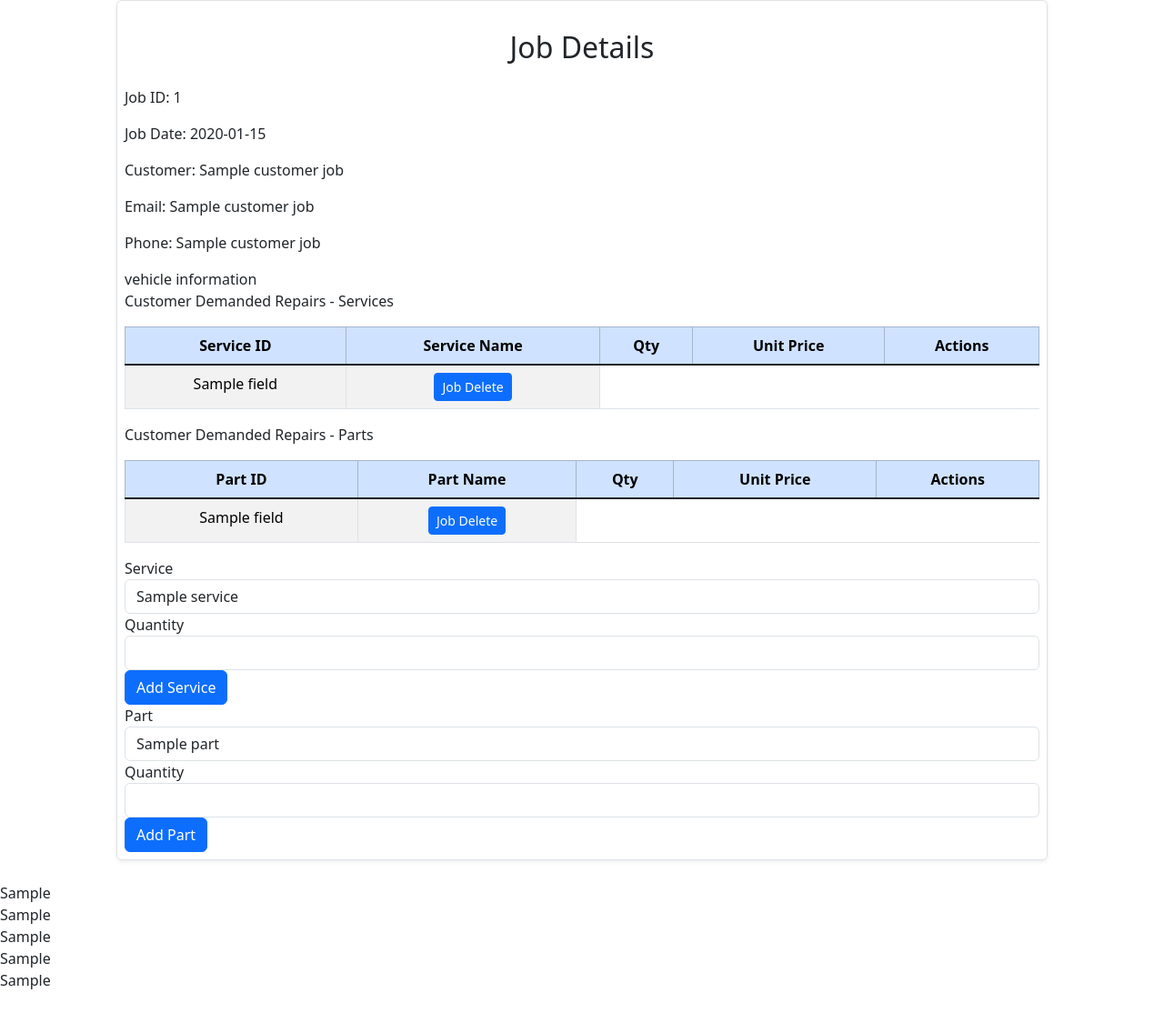
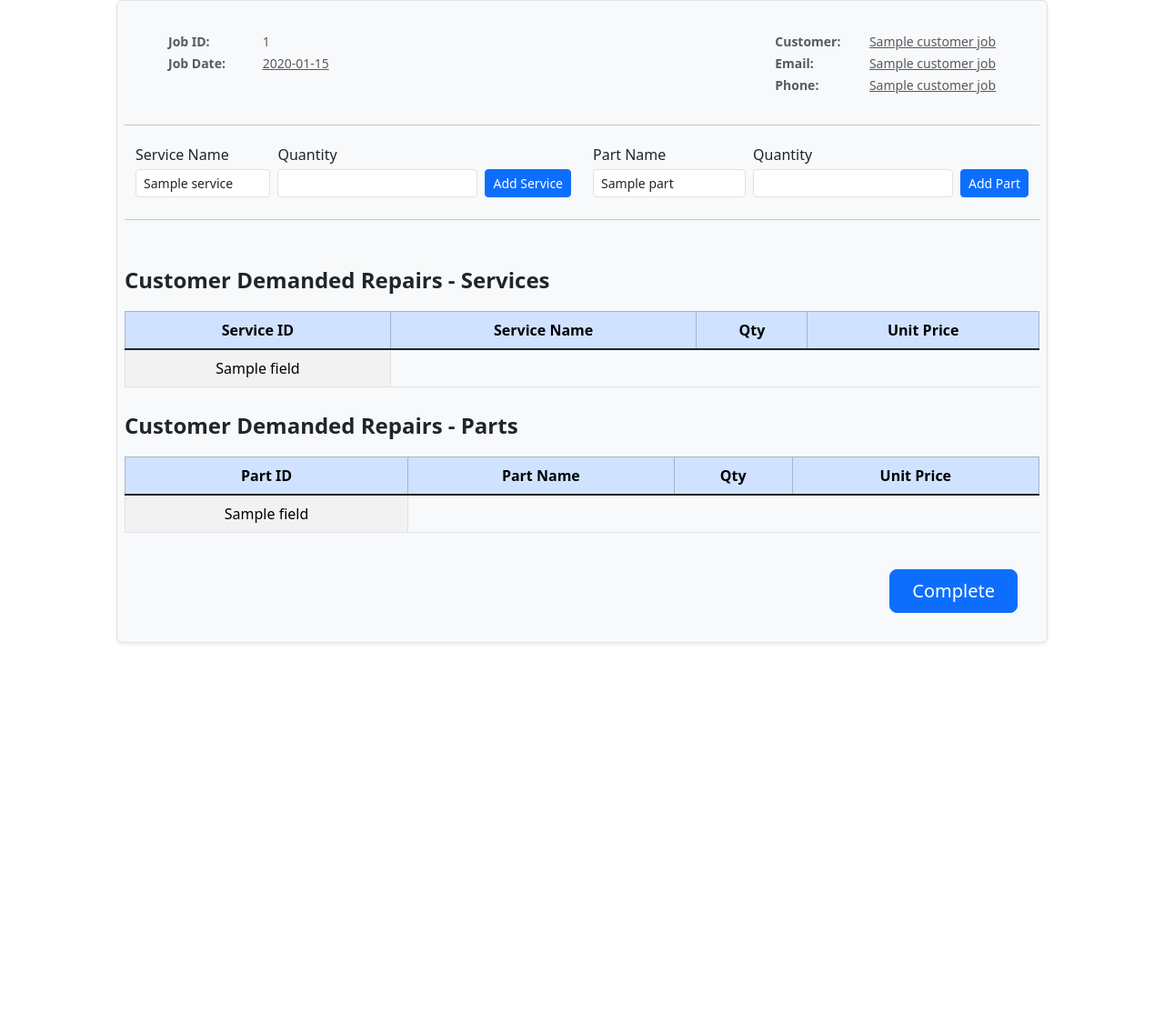
Before and after one commit to Zilin-Li/SelwynRepairSys-Python-V2, a Flask app: template templates/jobdetail.html in a window 1280 px wide. Shown: the part 86-1200 px from the top of the page at 91% size. After the commit the page ends 794 px from the top, so only its background shows below. Run offline with Flask 3, Linux system fonts and the light colour scheme; the template is opened without the code that fills it: most values are stand-ins (such as "Sample title", 1, 10 or a date in 2020).

Commit message:
finished the main functions of jobdetail page

```diff
--- a/app.py
+++ b/app.py
@@ -3,7 +3,8 @@ from flask import render_template
 from flask import request
 from flask import redirect
 from flask import url_for
-from flask import flash
+from decimal import Decimal
+
 import re
 from datetime import datetime
 import mysql.connector
@@ -125,13 +126,20 @@ def jobdetail(job_id):
 
     connection.execute(parts_query)
     parts_list = connection.fetchall()
+    # Additionally, get the service_total and part_total from the query parameters if they exist.
+    service_total = request.args.get('service_total', 0)
+    part_total = request.args.get('part_total', 0)
+
 
     return render_template("jobdetail.html",customer_job=customer_job_info, \
-        services_qty=service_qty_info, parts_qty=part_qty_info, \
-        service_list =services_list,  part_list =parts_list, datetime=datetime)
+            services_qty=service_qty_info, parts_qty=part_qty_info, \
+            service_list =services_list,  part_list =parts_list, datetime=datetime, \
+            service_total=service_total , \
+            part_total=part_total
+            )
 
-# Used to add a service to a specific job
-@app.route('/add_service_to_job/<int:job_id>', methods=['POST'])
+# Used to add service to a specific job
+@app.route('/currentjobs/jobdetail/add_service_to_job/<int:job_id>', methods=['POST'])
 def add_service_to_job(job_id):
     service_id = int(request.form['service_id'])
     quantity = int(request.form['addqty'])
@@ -145,16 +153,20 @@ def add_service_to_job(job_id):
         connection.execute("""UPDATE job_service SET qty = %s
                               WHERE job_id = %s AND service_id = %s""",
                               (new_qty, job_id, service_id))
+
     else:
         connection.execute("""INSERT INTO job_service (job_id, service_id, qty)
                               VALUES (%s, %s, %s)""",
                               (job_id, service_id, quantity))
     connection.fetchall()
+    new_qty = 0
+    quantity= 0
     return redirect(url_for('jobdetail', job_id=job_id))
 
+# Used to add part to a specific job
+@app.route('/currentjobs/jobdetail/add_part_to_job/<int:job_id>', methods=['POST'])
+def add_part_to_job(job_id):
 
-@app.route('/add_part_to_job/<int:job_id>', methods=['POST'])
-def add_part_to_job(job_id):
     part_id = int(request.form['part_id'])
     part_quantity = int(request.form['addqty'])
     connection = getCursor()
@@ -167,14 +179,75 @@ def add_part_to_job(job_id):
         connection.execute("""UPDATE job_part SET qty = %s
                               WHERE job_id = %s AND part_id = %s""",
                               (new_qty, job_id, part_id))
+
     else:
         connection.execute("""INSERT INTO job_part (job_id, part_id, qty)
                               VALUES (%s, %s, %s)""",
                               (job_id, part_id, part_quantity))
     connection.fetchall()
+    new_qty = 0
+    part_quantity =0
     return redirect(url_for('jobdetail', job_id=job_id))
 
 
+@app.route("/currentjobs/jobdetail/complete_job/<int:job_id>")
+
+def complete_job(job_id):
+    # Step 1: Calculate service and part totals.
+    service_total, part_total = calculate_totals(job_id)
+
+
+    # Step 2: Update the job total in the database.
+    update_job_total(job_id, service_total+part_total)
+
+    # Step 3: Set the job as completed.
+    update_job_status(job_id)
+
+    # Step 4: Redirect to the job detail page with the updated info.
+    return redirect(url_for("jobdetail", job_id=job_id, service_total=service_total,part_total=part_total))
+
+def calculate_totals(job_id):
+    service_total_query ="""
+            SELECT SUM(s.cost * js.qty)
+            FROM job_service js
+            JOIN service s ON js.service_id = s.service_id
+            WHERE js.job_id = %s ;
+            """
+    part_total_query ="""
+            SELECT SUM(p.cost * jp.qty)
+            FROM job_part jp
+             JOIN part p ON jp.part_id = p.part_id
+            WHERE jp.job_id = %s;
+            """
+    connection = getCursor()
+    connection.execute(service_total_query, (job_id,))
+    service_total=connection.fetchall()
+    service_total=service_total[0]
+
+    connection.execute(part_total_query, (job_id,))
+    part_total=connection.fetchall()
+    part_total =part_total[0]
+
+    # Execute queries to get service total and part total...
+    return service_total, part_total
+
+def update_job_total(job_id, total_cost):
+    update_job_total="""UPDATE job SET total_cost = %s
+                        WHERE job_id = %s"""
+    total_cost_value = total_cost[0] if isinstance(total_cost, tuple) else total_cost
+
+    connection = getCursor()
+    connection.execute(update_job_total,(total_cost_value,job_id,))
+    connection.fetchall()
+    return
+
+def update_job_status(job_id):
+    update_job_status="""UPDATE job SET completed = 1
+                        WHERE job_id = %s"""
+    connection = getCursor()
+    connection.execute(update_job_status,(job_id,))
+    connection.fetchall()
+    return
 
 
 # Admin Interface
--- a/templates/jobdetail.html
+++ b/templates/jobdetail.html
@@ -1,25 +1,75 @@
 {% extends "base.html" %}
 {% block content %}
 
-<div class="container p-2 my-4 border rounded shadow-sm" style="max-width: 80%;">
-    <h2 class="text-center my-4">Job Details</h2>
+<div class="container p-2 my-4 border rounded shadow-sm bg-light" style="max-width: 80%;">
 
-    <div class = "jobinfo">
-        <p> Job ID: {{customer_job[0][0]}}</p>
-        <p> Job Date: {{ customer_job[0][4].strftime('%Y-%m-%d') }}</p>
-    </div>
-    <div class ="customerinfo">
-        <div>
-            <p> Customer: {{customer_job[0][1]}}</p>
-            <p> Email: {{ customer_job[0][2] }}</p>
-            <p> Phone: {{ customer_job[0][3] }}</p>
+    <div class="d-flex justify-content-between text-muted mx-5 my-2">
+        <div class="my-3">
+            <p class="mb-0"><small><strong class="d-inline-block text-nowrap" style="width: 100px;">Job ID:</strong> {{ customer_job[0][0] }}</small></p>
+            <p class="mb-0"><small><strong class="d-inline-block text-nowrap" style="width: 100px;">Job Date:</strong> <u>{{ customer_job[0][4].strftime('%Y-%m-%d') }}</u></small></p>
         </div>
-        <div class ="vehicleinfo">
-            vehicle information
+        <div class="my-3">
+            <p class="mb-0"><small><strong class="d-inline-block text-nowrap" style="width: 100px;">Customer:</strong> <u>{{ customer_job[0][1] }}</u></small></p>
+            <p class="mb-0"><small><strong class="d-inline-block text-nowrap" style="width: 100px;">Email:</strong> <u>{{ customer_job[0][2] }}</u></small></p>
+            <p class="mb-0"><small><strong class="d-inline-block text-nowrap" style="width: 100px;">Phone:</strong> <u>{{ customer_job[0][3] }}</u></small></p>
         </div>
     </div>
-    <div>
-        <p>Customer Demanded Repairs - Services</p>
+    <hr >
+
+    <div class="container my-3">
+        <div style="{{ 'display: none;' if customer_job[0][6] }}" class="row justify-content-around mb-4">
+          <!-- Add Services Form -->
+          <div class="col-sm">
+            <form method="post" action="{{ url_for('add_service_to_job', job_id=customer_job[0][0]) }}" class="d-flex align-items-end gap-2">
+              <div class="form-group flex-grow-1">
+                <label class="my-1" for="service_id">Service Name</label>
+                <select class="form-control form-control-sm" id="service_id" name="service_id">
+                  {% for service in service_list %}
+                    <option value="{{ service[0] }}">{{ service[1] }}</option>
+                  {% endfor %}
+                </select>
+              </div>
+              <div class="form-group">
+                <label class="my-1" for="service_addqty">Quantity</label>
+                <input type="number" class="form-control form-control-sm col-auto" id="service_addqty" name="addqty" required>
+              </div>
+              <button type="submit" class="btn btn-primary btn-sm" {{ 'disabled' if customer_job[0][6]  }}>Add Service</button>
+            </form>
+          </div>
+          <!-- Add Parts Form -->
+          <div class="col-sm">
+            <form method="post" action="{{ url_for('add_part_to_job', job_id=customer_job[0][0]) }}" class="d-flex align-items-end gap-2">
+              <div class="form-group flex-grow-1">
+                <label class="my-1" for="part_id">Part Name</label>
+                <select class="form-control form-control-sm" id="part_id" name="part_id">
+                  {% for part in part_list %}
+                    <option value="{{ part[0] }}">{{ part[1] }}</option>
+                  {% endfor %}
+                </select>
+              </div>
+              <div class="form-group">
+                <label  class="my-1" for="part_addqty">Quantity</label>
+                <input type="number" class="form-control form-control-sm col-auto" id="part_addqty" name="addqty" required>
+              </div>
+              <button  type="submit" class="btn btn-primary btn-sm" {{ 'disabled' if customer_job[0][6]  }}>Add Part</button>
+            </form>
+          </div>
+        </div>
+
+        <!-- When job complete, show the total cost,otherwise hide-->
+        <div style="{{ 'display: none;' if not(customer_job[0][6]) }}">
+            <p class="fw-bold fs-1 text-center my-4"><strong>Estimated Cost of Repairs - Services and Spare Parts</strong></p>
+            <hr>
+            <div class="d-flex justify-content-around my-3">
+                <p class="mb-0 fs-3"><strong class="me-3">Services Total:</strong> ${{ service_total }}</p>
+                <p class="mb-0 fs-3"><strong class="me-3">Parts Total:</strong> ${{ part_total }}</p>
+                <p class="mb-0 fs-3"><strong class="me-3">Grand Total:</strong> ${{ customer_job[0][5] }}</p>
+            </div>
+        </div>
+    </div>
+    <hr>
+    <div class ="mt-5">
+        <p class="fw-bold fs-4">Customer Demanded Repairs - Services</p>
         <div style="max-height: 400px; overflow-y: auto;">
             <table class="table  table-bordered table-striped table-hover">
                 <thead class="text-center table-primary fw-bold">
@@ -28,7 +78,6 @@
                         <th scope="col">Service Name</th>
                         <th scope="col">Qty</th>
                         <th scope="col">Unit Price</th>
-                        <th scope="col">Actions</th>
                     </tr>
                 </thead>
                 <tbody class="table-group-divider text-center">
@@ -37,18 +86,15 @@
                             {% for field in service %}
                                 <td>{{field}}</td>
                             {% endfor %}
-                            <td>
-                                <a href="{{ url_for('jobdetail', job_id=customer_job[0][0]) }}" class="btn btn-primary btn-sm">Job Delete</a>
-                            </td>
+
                         </tr>
                     {% endfor %}
                 </tbody>
             </table>
         </div>
-
     </div>
-    <div>
-        <p>Customer Demanded Repairs - Parts</p>
+    <div class ="mt-2">
+        <p class="fw-bold fs-4">Customer Demanded Repairs - Parts</p>
         <div style="max-height: 400px; overflow-y: auto;">
             <table class="table  table-bordered table-striped table-hover">
                 <thead class="text-center table-primary fw-bold">
@@ -57,7 +103,6 @@
                         <th scope="col">Part Name</th>
                         <th scope="col">Qty</th>
                         <th scope="col">Unit Price</th>
-                        <th scope="col">Actions</th>
                     </tr>
                 </thead>
                 <tbody class="table-group-divider text-center">
@@ -66,9 +111,6 @@
                             {% for field in part %}
                                 <td>{{field}}</td>
                             {% endfor %}
-                            <td>
-                                <a href="{{ url_for('jobdetail', job_id=customer_job[0][0]) }}" class="btn btn-primary btn-sm">Job Delete</a>
-                            </td>
                         </tr>
                     {% endfor %}
                 </tbody>
@@ -76,55 +118,14 @@
         </div>
     </div>
 
-    <div class="addServices">
-        <form method="post" action="{{ url_for('add_service_to_job', job_id=customer_job[0][0]) }}">
-            <div class="form-group">
-              <label for="service_id">Service</label>
-              <select class="form-control" id="service_id" name="service_id">
-                {% for service in service_list %}
-                  <option value="{{ service[0] }}">{{ service[1] }}</option>
-                {% endfor %}
-              </select>
-            </div>
-            <div class="form-group">
-              <label for="addqty">Quantity</label>
-              <input type="number" class="form-control" id="addqty" name="addqty" required>
-            </div>
-            <button type="submit" class="btn btn-primary">Add Service</button>
-          </form>
+<!-- When job complete, show the total cost,otherwise hide-->
+    <div class="my-4 text-end" style="{{ 'display: none;' if not(customer_job[0][6]) }}">
+        <a href="{{ url_for('currentjobs')}}" class="btn btn-primary  btn-lg px-4 me-4">Back</a>
     </div>
 
-    <div class="addParts">
-        <form method="post" action="{{ url_for('add_part_to_job', job_id=customer_job[0][0]) }}">
-            <div class="form-group">
-              <label for="part_id">Part</label>
-              <select class="form-control" id="part_id" name="part_id">
-                {% for part in part_list %}
-                  <option value="{{ part[0] }}">{{ part[1] }}</option>
-                {% endfor %}
-              </select>
-            </div>
-            <div class="form-group">
-              <label for="addqty">Quantity</label>
-              <input type="number" class="form-control" id="addqty" name="addqty" required>
-            </div>
-            <button type="submit" class="btn btn-primary">Add Part</button>
-          </form>
+<!-- When job completed, hide the button.-->
+    <div class="my-4 text-end" style="{{ 'display: none;' if customer_job[0][6] }}">
+        <a href="{{ url_for('complete_job', job_id=customer_job[0][0]) }}" class="btn btn-primary btn-lg px-4 me-4">Complete</a>
     </div>
-
-
-
 </div>
-
-
-
-{%print(customer_job)%} </br>
-{%print(services_qty)%} </br>
-{%print(parts_qty)%} </br>
-{%print(part_list)%} </br>
-{%print(service_list)%} </br>
-{%print(existing_service)%} </br>
-
-
-
 {% endblock %}
```
Also changed, not shown: spb_pa.sql (deleted, +0 -89 lines).
